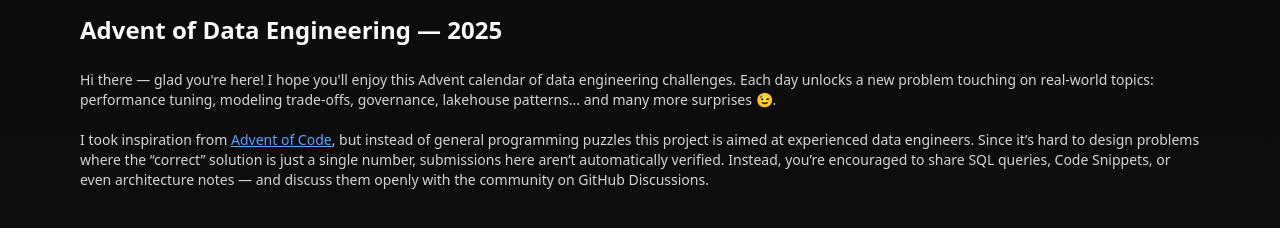
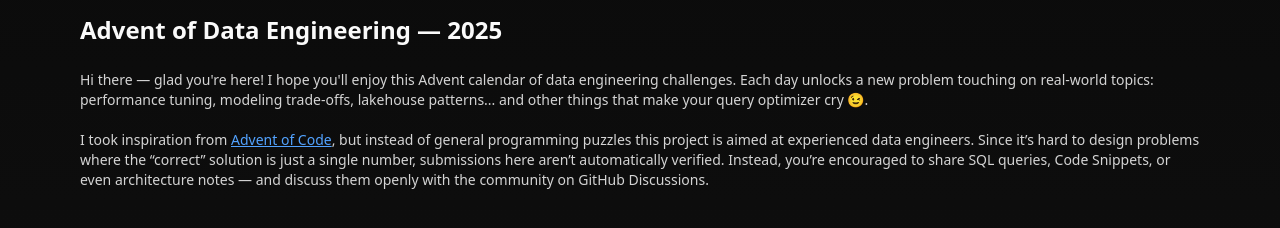
Before and after one commit to otmane-el-aloi/otmane-elaloi, a React (Vite) app: page /advent in a window 1280 px wide. Shown: the part 192-420 px from the top of the page. Built offline with nearby package versions, Linux system fonts and the light colour scheme.

Commit message:
fix: quick fixes

```diff
--- a/src/pages/AdventOfDataPage.tsx
+++ b/src/pages/AdventOfDataPage.tsx
@@ -87,7 +87,7 @@ export default function AdventPage() {
           Hi there — glad you're here! I hope you'll enjoy this Advent calendar
           of data engineering challenges. Each day unlocks a new problem
           touching on real-world topics: performance tuning, modeling
-          trade-offs, governance, lakehouse patterns... and many more surprises
+          trade-offs, lakehouse patterns... and other things that make your query optimizer cry
           😉.
           <br />
           <br />
```
